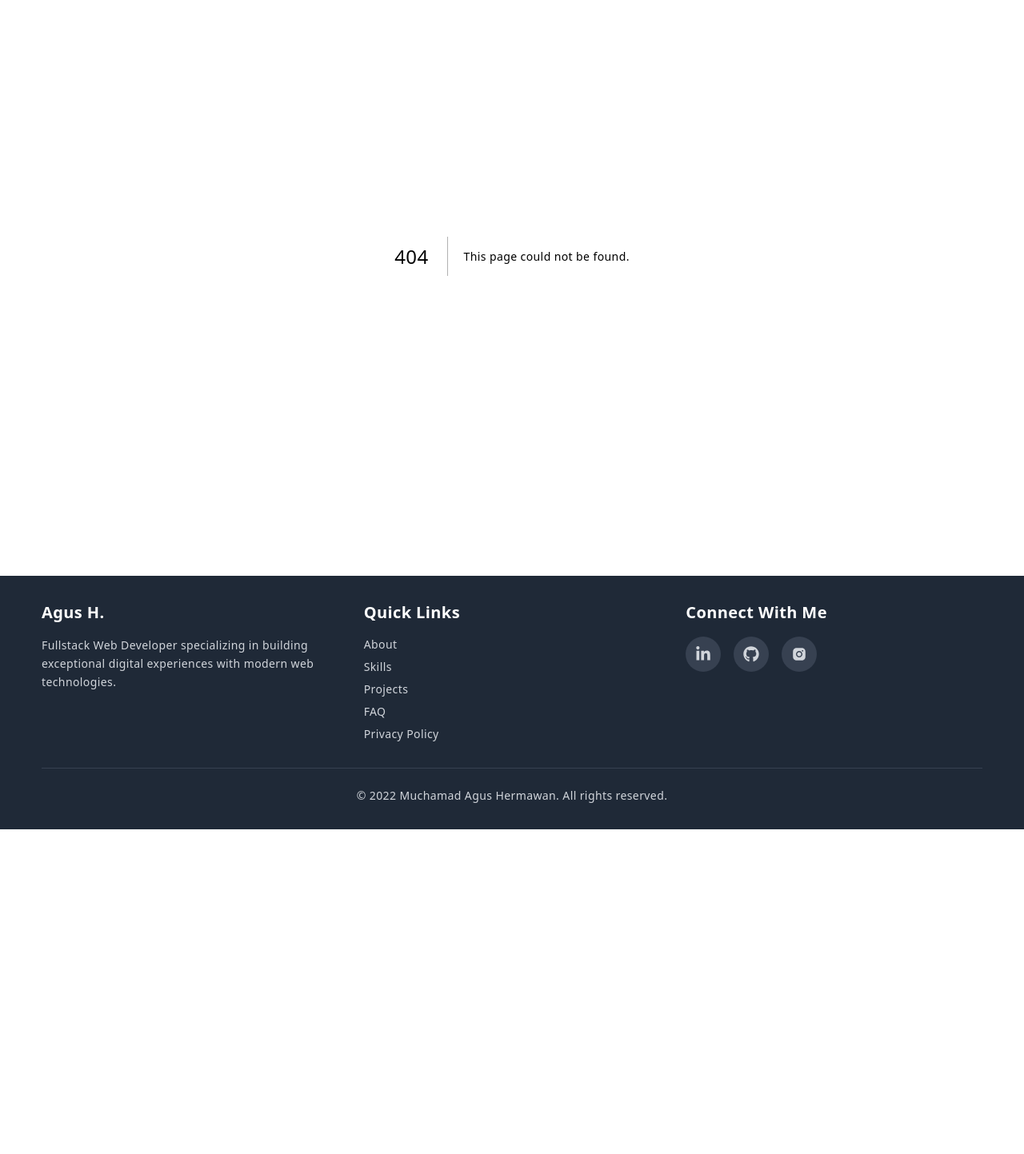
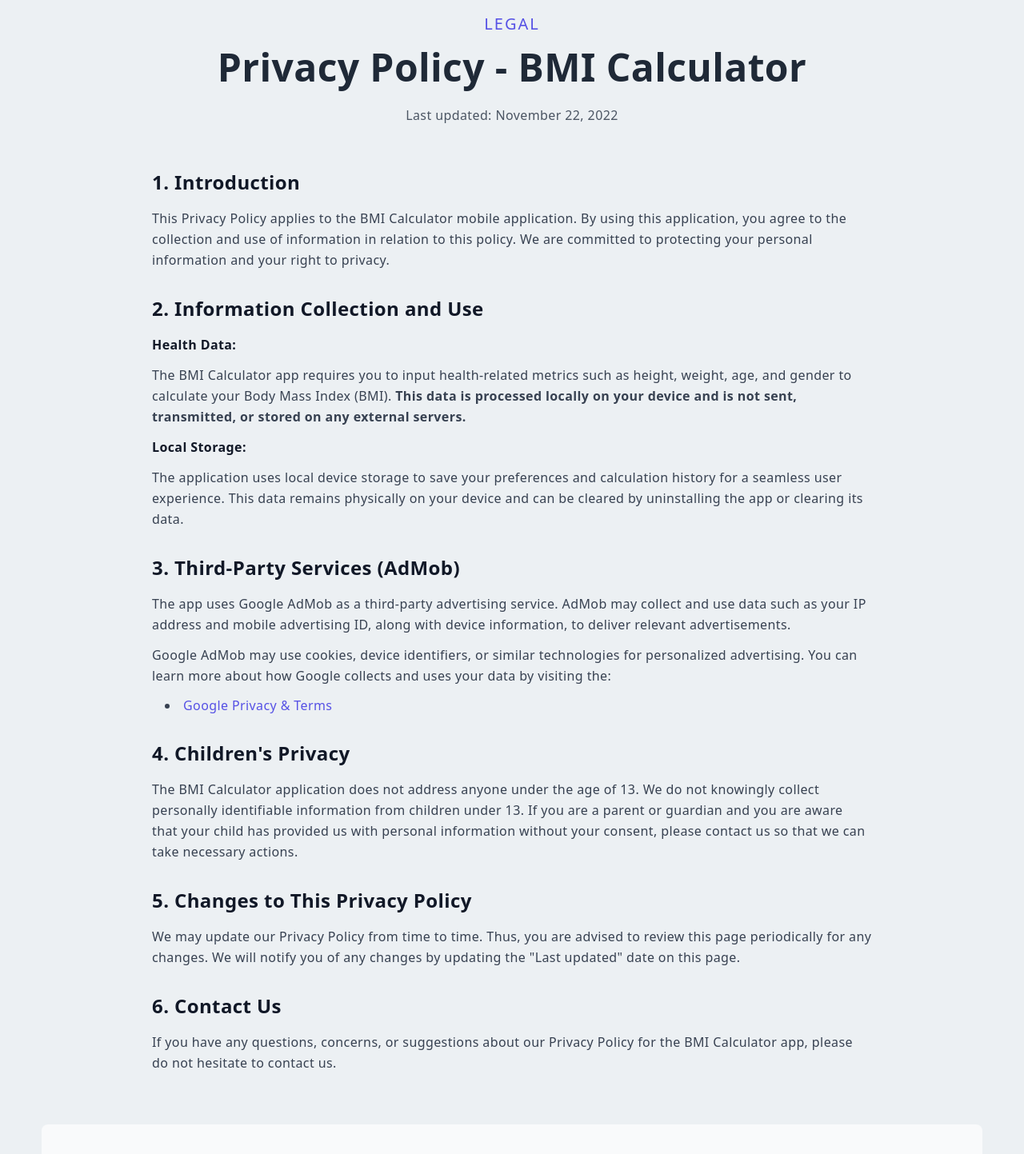
Before and after one commit to muchamadagush/my-portfolio, a Next.js app: page /apps/bmi-calc/privacy in a window 1280 px wide. Before the commit this address had no page. Shown: the part 80-1523 px from the top of the page at 80% size. Before the commit the page ends 1117 px from the top, so only its background shows below. Built offline with nearby package versions, Linux system fonts and the light colour scheme.

Commit message:
feat: privacy policy for bmi calc

```diff
--- /dev/null
+++ b/pages/apps/bmi-calc/privacy.tsx
@@ -0,0 +1,121 @@
+/* eslint-disable @typescript-eslint/explicit-function-return-type */
+import React from 'react'
+import Head from 'next/head'
+
+const BmiCalcPrivacyPolicy = () => {
+  return (
+    <React.Fragment>
+      <Head>
+        <title>Privacy Policy - BMI Calculator | Agus - Fullstack Web Developer</title>
+        <meta name="description" content="Privacy policy for the BMI Calculator application" />
+        <link rel="icon" href="/fav.png" />
+      </Head>
+
+      <div id="privacy-policy" className="w-full min-h-screen pt-24 pb-16">
+        <div className="max-w-[1240px] mx-auto px-4 md:px-8">
+          <div className="text-center mb-12">
+            <p className="text-xl tracking-widest uppercase text-[#5651e5]">
+              Legal
+            </p>
+            <h2 className="py-4 text-4xl md:text-5xl font-bold">
+              Privacy Policy - BMI Calculator
+            </h2>
+            <p className="py-2 text-gray-600">
+              Last updated: {new Date().toLocaleDateString('en-US', { year: 'numeric', month: 'long', day: 'numeric' })}
+            </p>
+          </div>
+
+          <div className="max-w-[900px] mx-auto space-y-8 text-gray-700">
+            <section>
+              <h3 className="text-2xl font-bold text-gray-900 mb-4">
+                1. Introduction
+              </h3>
+              <p className="leading-relaxed">
+                This Privacy Policy applies to the BMI Calculator mobile application. By using this application, you agree to the collection and use of information in relation to this policy. We are committed to protecting your personal information and your right to privacy.
+              </p>
+            </section>
+
+            <section>
+              <h3 className="text-2xl font-bold text-gray-900 mb-4">
+                2. Information Collection and Use
+              </h3>
+              <div className="space-y-3 leading-relaxed">
+                <p className="font-semibold text-gray-900">Health Data:</p>
+                <p className="leading-relaxed">
+                  The BMI Calculator app requires you to input health-related metrics such as height, weight, age, and gender to calculate your Body Mass Index (BMI).
+                  <strong> This data is processed locally on your device and is not sent, transmitted, or stored on any external servers.</strong>
+                </p>
+
+                <p className="font-semibold text-gray-900 mt-4">Local Storage:</p>
+                <p className="leading-relaxed">
+                  The application uses local device storage to save your preferences and calculation history for a seamless user experience. This data remains physically on your device and can be cleared by uninstalling the app or clearing its data.
+                </p>
+              </div>
+            </section>
+
+            <section>
+              <h3 className="text-2xl font-bold text-gray-900 mb-4">
+                3. Third-Party Services (AdMob)
+              </h3>
+              <p className="leading-relaxed mb-3">
+                The app uses Google AdMob as a third-party advertising service. AdMob may collect and use data such as your IP address and mobile advertising ID, along with device information, to deliver relevant advertisements.
+              </p>
+              <p className="leading-relaxed mb-3">
+                Google AdMob may use cookies, device identifiers, or similar technologies for personalized advertising. You can learn more about how Google collects and uses your data by visiting the:
+              </p>
+              <ul className="list-disc list-inside space-y-2 ml-4">
+                <li>
+                  <a href="https://policies.google.com/privacy" target="_blank" rel="noopener noreferrer" className="text-[#5651e5] hover:underline">
+                    Google Privacy & Terms
+                  </a>
+                </li>
+              </ul>
+            </section>
+
+            <section>
+              <h3 className="text-2xl font-bold text-gray-900 mb-4">
+                4. Children&apos;s Privacy
+              </h3>
+              <p className="leading-relaxed">
+                The BMI Calculator application does not address anyone under the age of 13. We do not knowingly collect personally identifiable information from children under 13. If you are a parent or guardian and you are aware that your child has provided us with personal information without your consent, please contact us so that we can take necessary actions.
+              </p>
+            </section>
+
+            <section>
+              <h3 className="text-2xl font-bold text-gray-900 mb-4">
+                5. Changes to This Privacy Policy
+              </h3>
+              <p className="leading-relaxed">
+                We may update our Privacy Policy from time to time. Thus, you are advised to review this page periodically for any changes. We will notify you of any changes by updating the &quot;Last updated&quot; date on this page.
+              </p>
+            </section>
+
+            <section>
+              <h3 className="text-2xl font-bold text-gray-900 mb-4">
+                6. Contact Us
+              </h3>
+              <p className="leading-relaxed">
+                If you have any questions, concerns, or suggestions about our Privacy Policy for the BMI Calculator app, please do not hesitate to contact us.
+              </p>
+            </section>
+          </div>
+
+          <div className="mt-16 text-center bg-gray-50 rounded-lg p-8">
+            <h3 className="text-2xl font-bold mb-4">Questions About Privacy?</h3>
+            <p className="text-gray-600 mb-6">
+              If you have any questions about how the BMI Calculator app handles your data, feel free to reach out.
+            </p>
+            <a
+              href="/#contact"
+              className="inline-block px-8 py-3 bg-[#5651e5] text-white rounded-lg hover:bg-[#4541c7] transition-colors duration-300"
+            >
+              Contact Me
+            </a>
+          </div>
+        </div>
+      </div>
+    </React.Fragment>
+  )
+}
+
+export default BmiCalcPrivacyPolicy
```
